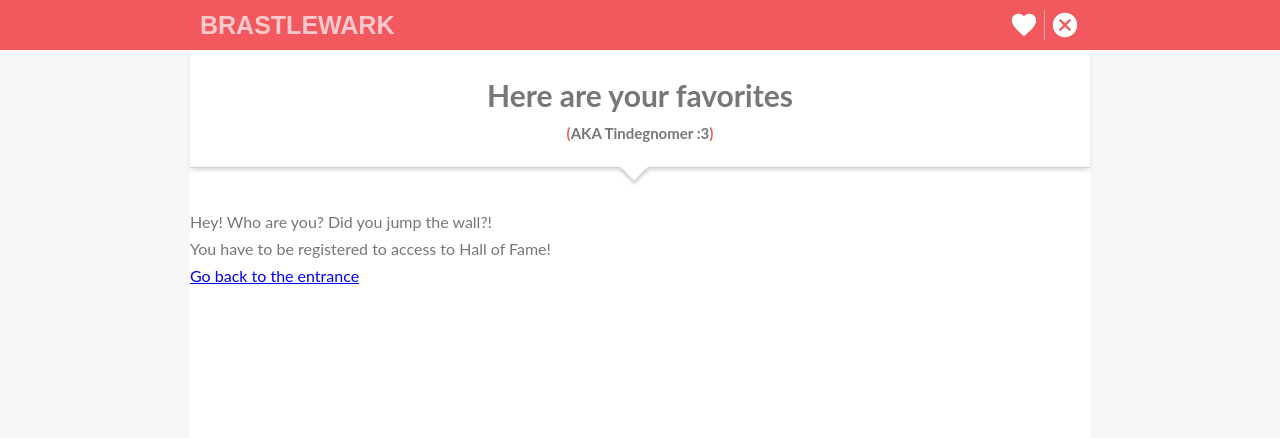
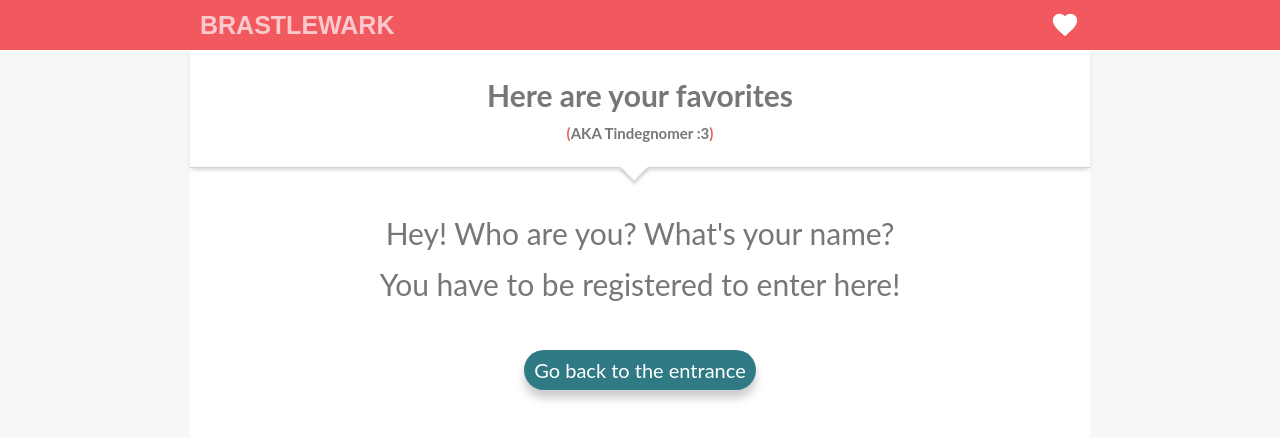
Before and after one commit to sergiocrol/front-assessment, a React (Create React App) app: page /favorites in a window 1280 px wide. Shown: the top 438 px of the page. Built offline with nearby package versions, Linux system fonts and the light colour scheme.

Commit message:
NotFound page

```diff
--- a/src/components/Header.js
+++ b/src/components/Header.js
@@ -4,18 +4,23 @@ import { Link } from 'react-router-dom';
 import heart from '../images/heart.svg';
 import exit from '../images/exit.svg';
 
-function Header() {
+import WithAuth from '../components/WithAuth';
+
+const Header = (props) => {
   return (
     <div className="header">
       <div className="header-container">
       <Link to="/homepage" style={{ textDecoration: 'none' }}><span>BRASTLEWARK</span></Link>
         <div>
           <Link to="/favorites"><img src={heart} alt="favorites"/></Link>
-          <Link to="/"><img className="header-container-exit" src={exit} alt="logout" /></Link>
+          { props.isAllowedVisitor ?
+            <Link to="/"><img className="header-container-exit" src={exit} alt="logout" /></Link>
+            : null
+          }
         </div>
       </div>
     </div>
   );
 }
 
-export default Header;
+export default WithAuth(Header);
--- a/src/pages/Favorites.js
+++ b/src/pages/Favorites.js
@@ -48,17 +48,19 @@ class Favorites extends Component {
               <h1>Here are your favorites</h1>
               <h2><span>(</span>AKA Tindegnomer :3<span>)</span></h2>
             </div>
+            <div className="homepage-resultbody">
             {isAllowedVisitor ? (
               favoriteList.length !== 0
                 ? favoriteList.map((favorite) => <SearchResultCard key={favorite.id} inhabitant={favorite} getFavoriteList={this.getFavoriteList} />)
-                : <p>No items</p>
+                : <div className="homepage-empty">Love isn't in the air&nbsp;<span>:(</span> </div>
             ) : (
-                <div>
-                  <p>Hey! Who are you? Did you jump the wall?!</p>
-                  <p>You have to be registered to access to Hall of Fame!</p>
-                  <Link to="/welcome">Go back to the entrance</Link>
+                <div className="homepage-empty">
+                  <p>Hey! Who are you? What's your name?</p>
+                  <p>You have to be registered to enter here!</p>
+                  <Link to="/welcome" className="button u-margin-top-medium back">Go back to the entrance</Link>
                 </div>
               )}
+            </div>
           </div>
         </div>
       </div>
--- a/src/pages/NotFound.js
+++ b/src/pages/NotFound.js
@@ -1,11 +1,24 @@
-import React from 'react';
+import React, { Component } from 'react';
 
-function NotFound() {
-  return (
-    <div>
+import Header from '../components/Header';
+import notfoundImage from '../images/404.jpg';
 
-    </div>
-  );
+class NotFound extends Component {
+
+  render() {
+    return (
+      <div>
+        <Header />
+        <div className="homepage">
+          <div className="homepage-container">
+            <div className="notfound">
+              <img src={notfoundImage}/>
+            </div>
+          </div>
+        </div>
+      </div >
+    );
+  }
 }
 
 export default NotFound;
--- a/src/sass/main.scss
+++ b/src/sass/main.scss
@@ -16,3 +16,4 @@
 @import "pages/homepage";
 @import "pages/gnomedetail";
 @import "pages/favorites";
+@import "pages/notfound";
--- a/src/sass/pages/_favorites.scss
+++ b/src/sass/pages/_favorites.scss
@@ -17,3 +17,13 @@
     }
   }
 }
+
+  .back {
+    padding: 3px 1rem;
+    border-radius: 2rem;
+    box-shadow: 0px 8px 10px rgba(0, 0, 0, 0.2);
+
+    @media screen and (min-width: 768px) {
+      font-size: 2rem;
+    }
+  }
--- a/src/sass/pages/_homepage.scss
+++ b/src/sass/pages/_homepage.scss
@@ -109,6 +109,8 @@
     justify-content: center;
     align-items: center;
     font-size: 2rem;
+    display: flex;
+    flex-direction: column;
 
     span {
       color: $color-primary-coral;
--- /dev/null
+++ b/src/sass/pages/_notfound.scss
@@ -0,0 +1,16 @@
+.notfound {
+  width: 100%;
+  height: 100%;
+  display: flex;
+  justify-content: center;
+  align-items: center;
+  background-color: #EEEEEE;
+
+  img {
+    width: 90%;
+
+    @media screen and (min-width: 768px) {
+      width: 70%;
+    }
+  }
+}
```
Also changed, not shown: src/images/404.jpg (added).
